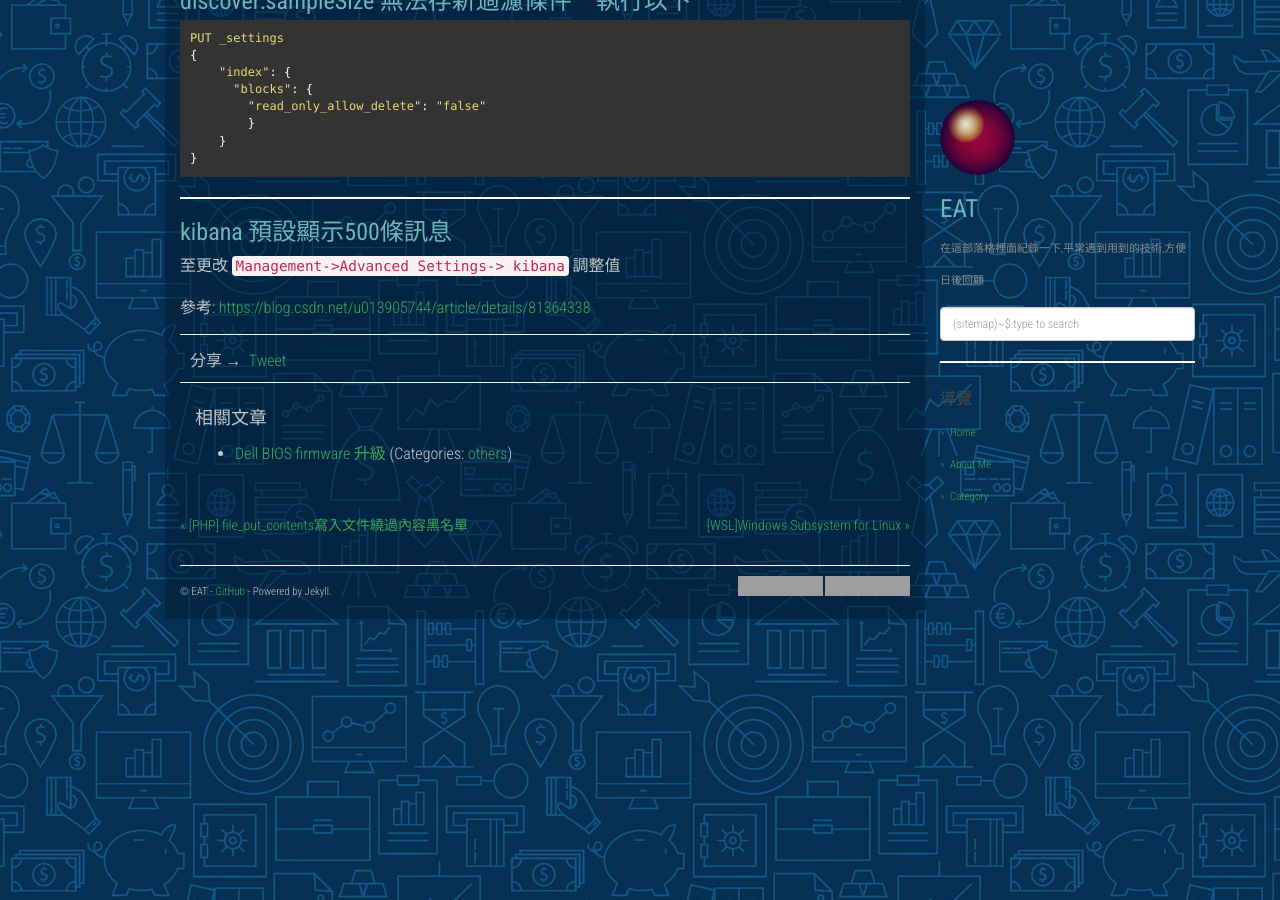
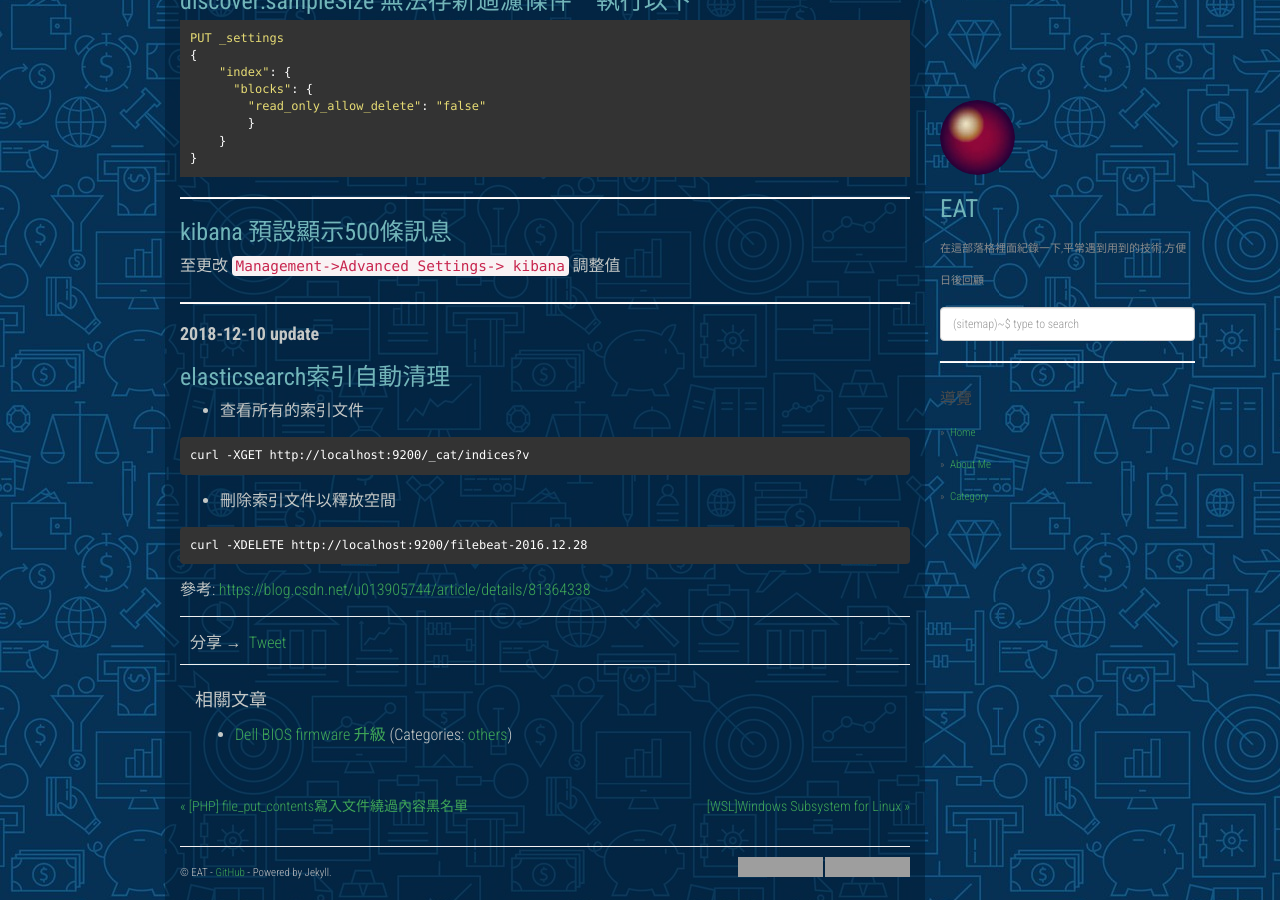
Before and after one commit to dyeat/dyeat.github.io, a Jekyll site: the page built from _posts/2018-12-06-ELK使用手冊.md, in a window 1280 px wide and 900 px high, scrolled down 1988 px. Built offline with Jekyll 4.4.1, drawn with Linux system fonts in a browser that asks for light colours; nearby versions of some CDN libraries; comment, search, counter and statistics services are not loaded; grey boxes are pictures that could not be loaded.

Commit message:
update post

```diff
--- a/_posts/2018-12-06-ELK使用手冊.md
+++ b/_posts/2018-12-06-ELK使用手冊.md
@@ -105,5 +105,15 @@ PUT _settings
 
 至更改 `Management->Advanced Settings-> kibana` 調整值
 
+---
+#### **2018-12-10 update**
+
+### elasticsearch索引自動清理
+
+- 查看所有的索引文件<br />
+<pre>curl -XGET http://localhost:9200/_cat/indices?v</pre>
+- 刪除索引文件以釋放空間<br />
+<pre>curl -XDELETE http://localhost:9200/filebeat-2016.12.28</pre>
+
 
 參考: [https://blog.csdn.net/u013905744/article/details/81364338](https://blog.csdn.net/u013905744/article/details/81364338)
```
